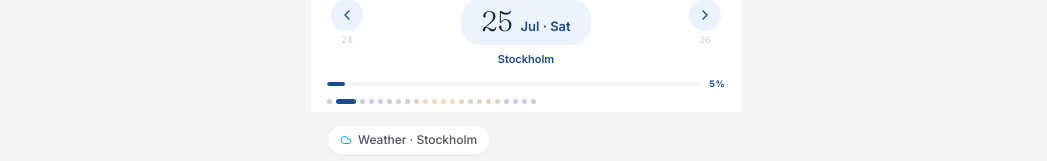
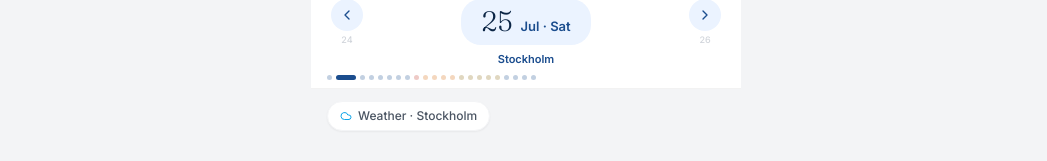
Before and after one commit to Sumit1-3-95/sweden-trip, a Next.js app: page / in a window 1280 px wide. Shown: the part 263-424 px from the top of the page, without its empty margins (114-1161 px from the left). Built offline with nearby package versions, Linux system fonts and the light colour scheme; no server answers; the database is empty.

Commit message:
remove progress bar from date rail

```diff
--- a/src/components/today/DateRail.tsx
+++ b/src/components/today/DateRail.tsx
@@ -15,9 +15,6 @@ const DateRail = forwardRef<HTMLDivElement, Props>(({ activeDay, onDayChange },
   const canNext = activeDay < 22
   const prevDay = canPrev ? DAY_META[activeDay - 2] : null
   const nextDay = canNext ? DAY_META[activeDay] : null
-
-  // Progress through the trip
-  const progress = ((activeDay - 1) / 21) * 100
 
   return (
     <div ref={ref} className="bg-white border-b border-black/5 sticky top-0 z-30">
@@ -86,20 +83,6 @@ const DateRail = forwardRef<HTMLDivElement, Props>(({ activeDay, onDayChange },
           </button>
         </div>
 
-        {/* ── Progress strip ── */}
-        <div className="mt-2.5 flex items-center gap-2">
-          {/* progress bar */}
-          <div className="flex-1 h-1 bg-gray-100 rounded-full overflow-hidden">
-            <div
-              className="h-full rounded-full transition-all duration-300"
-              style={{ width: `${progress}%`, background: t.mid }}
-            />
-          </div>
-          {/* trip progress label */}
-          <span className="text-[9px] font-bold uppercase tracking-wider flex-shrink-0" style={{ color: t.mid }}>
-            {Math.round(progress)}%
-          </span>
-        </div>
 
         {/* ── Dot strip — tap any day ── */}
         <div className="flex gap-1 mt-2 overflow-x-auto no-scrollbar">
```
